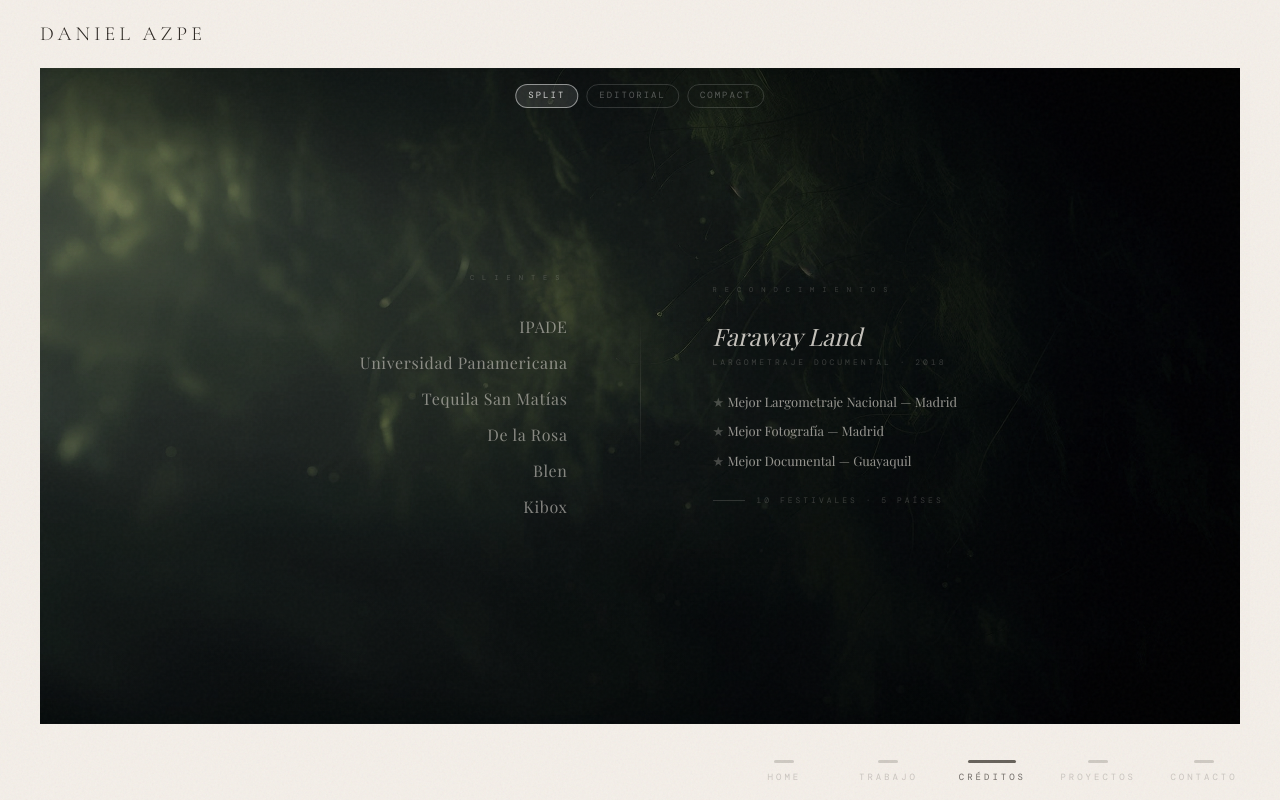
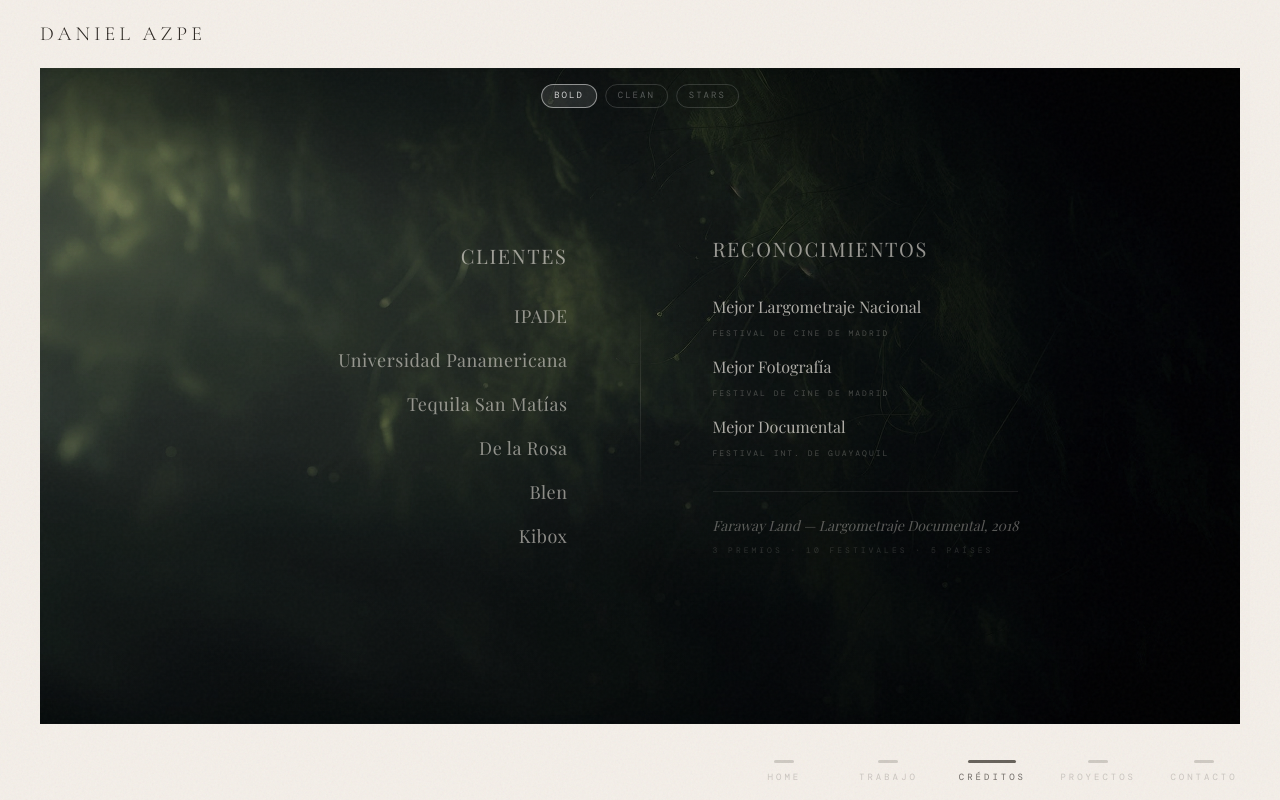
Before and after one commit to daazpe-glitch/website, a Next.js app: page / in a window 1280 px wide. Both pictures are taken after a click on the button "CRÉDITOS". Built offline with nearby package versions, Linux system fonts and the light colour scheme; a web font is replaced by a local one.

Commit message:
3 créditos split variants: bold, clean, stars — awards prominent

```diff
--- a/app/page.tsx
+++ b/app/page.tsx
@@ -88,7 +88,7 @@ export default function Home() {
     crema: { bg: "#f5f0ea", text: "#2a2520" },
   };
   const [entered, setEntered] = useState(false);
-  const [creditStyle, setCreditStyle] = useState<"A" | "B" | "C">("A");
+  const [creditStyle, setCreditStyle] = useState<"A" | "A2" | "A3" | "B" | "C">("A");
 
   const goTo = useCallback((target: SectionKey) => {
     const fromIdx = navItems.indexOf(active);
@@ -152,103 +152,139 @@ export default function Home() {
     <div className="absolute inset-0">
       {/* Style switcher */}
       <div className="absolute top-4 left-1/2 -translate-x-1/2 z-30 flex gap-2">
-        {(["A", "B", "C"] as const).map((s) => (
+        {(["A", "A2", "A3"] as const).map((s) => (
           <button key={s} onClick={(e) => { e.stopPropagation(); setCreditStyle(s); }}
             className={`font-mono text-[9px] tracking-[2px] uppercase px-3 py-1 border rounded-full transition-all cursor-pointer ${creditStyle === s ? "border-white/50 text-white/80 bg-white/10" : "border-white/15 text-white/30 hover:text-white/50"}`}>
-            {s === "A" ? "split" : s === "B" ? "editorial" : "compact"}
+            {s === "A" ? "bold" : s === "A2" ? "clean" : "stars"}
           </button>
         ))}
       </div>
 
-      {/* A: Split — clients left, awards right */}
+      {/* A: Bold — awards prominent, Faraway Land as footnote */}
       {creditStyle === "A" && (
         <div className="absolute inset-0 flex items-center justify-center bg-gradient-to-b from-black/15 via-transparent to-black/25 px-10 md:px-20 lg:px-28">
           {/* Left — Clients */}
           <div className="flex-1 flex justify-end pr-10 md:pr-16">
             <div className="max-w-[280px] text-right text-[#f5f0e8]">
-              <p className="font-mono text-[7px] tracking-[8px] uppercase opacity-20 mb-8">Clientes</p>
-              <div className="space-y-3">
+              <p className="font-display text-lg md:text-xl tracking-[0.08em] uppercase opacity-60 mb-8">Clientes</p>
+              <div className="space-y-4">
                 {["IPADE", "Universidad Panamericana", "Tequila San Matías", "De la Rosa", "Blen", "Kibox"].map((c) => (
-                  <p key={c} className="font-display text-sm md:text-base font-normal tracking-[0.04em] opacity-50">{c}</p>
+                  <p key={c} className="font-display text-base md:text-lg font-normal tracking-[0.03em] opacity-55">{c}</p>
                 ))}
               </div>
             </div>
           </div>
 
           {/* Divider */}
-          <div className="flex flex-col items-center opacity-10 mx-2 self-center">
-            <div className="w-px h-40 bg-gradient-to-b from-transparent via-[#f5f0e8] to-transparent" />
+          <div className="flex flex-col items-center opacity-12 mx-2 self-center">
+            <div className="w-px h-48 bg-gradient-to-b from-transparent via-[#f5f0e8] to-transparent" />
           </div>
 
-          {/* Right — Awards */}
+          {/* Right — Awards as main, project as footnote */}
           <div className="flex-1 flex justify-start pl-10 md:pl-16">
-            <div className="max-w-[320px] text-left text-[#f5f0e8]">
-              <p className="font-mono text-[7px] tracking-[8px] uppercase opacity-20 mb-6">Reconocimientos</p>
-              <h3 className="font-display text-lg md:text-2xl font-normal italic opacity-80 mb-1">Faraway Land</h3>
-              <p className="font-mono text-[8px] tracking-[3px] uppercase opacity-20 mb-6">Largometraje Documental · 2018</p>
-              <div className="space-y-2.5">
-                <p className="font-display text-[13px] opacity-60"><span className="opacity-40">★</span> Mejor Largometraje Nacional — Madrid</p>
-                <p className="font-display text-[13px] opacity-60"><span className="opacity-40">★</span> Mejor Fotografía — Madrid</p>
-                <p className="font-display text-[13px] opacity-60"><span className="opacity-40">★</span> Mejor Documental — Guayaquil</p>
+            <div className="max-w-[340px] text-left text-[#f5f0e8]">
+              <p className="font-display text-lg md:text-xl tracking-[0.08em] uppercase opacity-60 mb-8">Reconocimientos</p>
+              <div className="space-y-3">
+                <p className="font-display text-[15px] md:text-base opacity-70">Mejor Largometraje Nacional</p>
+                <p className="font-mono text-[8px] tracking-[2px] uppercase opacity-25 -mt-1">Festival de Cine de Madrid</p>
+                <p className="font-display text-[15px] md:text-base opacity-70 pt-1">Mejor Fotografía</p>
+                <p className="font-mono text-[8px] tracking-[2px] uppercase opacity-25 -mt-1">Festival de Cine de Madrid</p>
+                <p className="font-display text-[15px] md:text-base opacity-70 pt-1">Mejor Documental</p>
+                <p className="font-mono text-[8px] tracking-[2px] uppercase opacity-25 -mt-1">Festival Int. de Guayaquil</p>
               </div>
-              <div className="mt-6 flex items-center gap-3">
-                <span className="w-8 h-px bg-[#f5f0e8]/15" />
-                <p className="font-mono text-[8px] tracking-[3px] uppercase opacity-20">10 festivales · 5 países</p>
+              <div className="mt-8 pt-6 border-t border-[#f5f0e8]/8">
+                <p className="font-display text-sm italic opacity-35">Faraway Land — Largometraje Documental, 2018</p>
+                <p className="font-mono text-[8px] tracking-[3px] uppercase opacity-15 mt-2">3 premios · 10 festivales · 5 países</p>
               </div>
             </div>
           </div>
         </div>
       )}
 
-      {/* B: Editorial — centered, stacked, credits-roll style */}
-      {creditStyle === "B" && (
-        <div className="absolute inset-0 flex items-center justify-center bg-gradient-to-b from-black/20 via-transparent to-black/25 px-8">
-          <div className="max-w-xl text-center text-[#f5f0e8]">
-            {/* Clients */}
-            <p className="font-mono text-[7px] tracking-[8px] uppercase opacity-15 mb-6">Han confiado en mi trabajo</p>
-            <p className="font-display text-sm md:text-base tracking-[0.08em] opacity-40 leading-loose">
-              IPADE · U. Panamericana · Tequila San Matías · De la Rosa · Blen · Kibox
-            </p>
+      {/* A2: Clean — bigger titles, no labels, more breathing room */}
+      {creditStyle === "A2" && (
+        <div className="absolute inset-0 flex items-center justify-center bg-gradient-to-b from-black/15 via-transparent to-black/25 px-10 md:px-20 lg:px-28">
+          {/* Left — Clients */}
+          <div className="flex-1 flex justify-end pr-10 md:pr-16">
+            <div className="max-w-[260px] text-right text-[#f5f0e8]">
+              <p className="font-mono text-[8px] tracking-[6px] uppercase opacity-25 mb-10">Clientes</p>
+              {["IPADE", "U. Panamericana", "Tequila San Matías", "De la Rosa", "Blen", "Kibox"].map((c) => (
+                <p key={c} className="font-display text-sm md:text-[15px] font-normal tracking-[0.05em] opacity-50 mb-2.5">{c}</p>
+              ))}
+            </div>
+          </div>
 
-            {/* Divider */}
-            <div className="w-12 h-px bg-[#f5f0e8]/10 mx-auto my-8" />
+          {/* Divider */}
+          <div className="flex flex-col items-center opacity-10 mx-4 self-center">
+            <div className="w-px h-44 bg-gradient-to-b from-transparent via-[#f5f0e8] to-transparent" />
+          </div>
 
-            {/* Featured work */}
-            <h3 className="font-display text-2xl md:text-4xl font-normal italic opacity-85 mb-2">Faraway Land</h3>
-            <p className="font-mono text-[8px] tracking-[4px] uppercase opacity-20 mb-6">Largometraje Documental · 2018</p>
-
-            <div className="space-y-1.5 mb-6">
-              <p className="font-display text-[13px] opacity-55">Mejor Largometraje Nacional — Festival de Cine de Madrid</p>
-              <p className="font-display text-[13px] opacity-55">Mejor Fotografía — Festival de Cine de Madrid</p>
-              <p className="font-display text-[13px] opacity-55">Mejor Documental — Festival Int. de Guayaquil</p>
+          {/* Right — Awards clean */}
+          <div className="flex-1 flex justify-start pl-10 md:pl-16">
+            <div className="max-w-[320px] text-left text-[#f5f0e8]">
+              <p className="font-mono text-[8px] tracking-[6px] uppercase opacity-25 mb-10">Reconocimientos</p>
+              <div className="space-y-5">
+                <div>
+                  <p className="font-display text-base md:text-lg opacity-75">Mejor Largometraje Nacional</p>
+                  <p className="font-display text-xs italic opacity-30 mt-0.5">Madrid Pnr.</p>
+                </div>
+                <div>
+                  <p className="font-display text-base md:text-lg opacity-75">Mejor Fotografía</p>
+                  <p className="font-display text-xs italic opacity-30 mt-0.5">Madrid Pnr.</p>
+                </div>
+                <div>
+                  <p className="font-display text-base md:text-lg opacity-75">Mejor Documental</p>
+                  <p className="font-display text-xs italic opacity-30 mt-0.5">Guayaquil — Iguana Dorada</p>
+                </div>
+              </div>
+              <div className="mt-8 flex items-center gap-3 opacity-20">
+                <span className="w-10 h-px bg-[#f5f0e8]" />
+                <p className="font-mono text-[7px] tracking-[3px] uppercase">Faraway Land · 2018 · 10 festivales</p>
+              </div>
             </div>
-
-            <p className="font-mono text-[8px] tracking-[4px] uppercase opacity-15">3 premios · 10 festivales · 5 países</p>
           </div>
         </div>
       )}
 
-      {/* C: Compact — minimal, just the highlights */}
-      {creditStyle === "C" && (
-        <div className="absolute inset-0 flex items-end justify-between bg-gradient-to-t from-black/40 via-transparent to-transparent px-10 md:px-16 pb-10 md:pb-16">
+      {/* A3: Stars — awards with star accents, more visual hierarchy */}
+      {creditStyle === "A3" && (
+        <div className="absolute inset-0 flex items-center justify-center bg-gradient-to-b from-black/15 via-transparent to-black/25 px-10 md:px-20 lg:px-28">
           {/* Left — Clients */}
-          <div className="text-left text-[#f5f0e8]">
-            <p className="font-mono text-[7px] tracking-[6px] uppercase opacity-20 mb-4">Clientes</p>
-            <p className="font-display text-xs md:text-sm tracking-[0.03em] opacity-40 leading-loose">
-              IPADE · U. Panamericana<br />San Matías · De la Rosa<br />Blen · Kibox
-            </p>
+          <div className="flex-1 flex justify-end pr-10 md:pr-16">
+            <div className="max-w-[260px] text-right text-[#f5f0e8]">
+              <p className="font-display text-base md:text-lg tracking-[0.1em] uppercase opacity-50 mb-8">Clientes</p>
+              <p className="font-display text-sm md:text-[15px] opacity-45 leading-[2.2]">
+                IPADE<br />Universidad Panamericana<br />Tequila San Matías<br />De la Rosa<br />Blen<br />Kibox
+              </p>
+            </div>
           </div>
 
-          {/* Right — Awards */}
-          <div className="text-right text-[#f5f0e8] max-w-[300px]">
-            <h3 className="font-display text-xl md:text-2xl font-normal italic opacity-80 mb-1">Faraway Land</h3>
-            <p className="font-mono text-[7px] tracking-[3px] uppercase opacity-20 mb-4">2018</p>
-            <p className="font-display text-[12px] opacity-45 leading-relaxed">
-              Mejor Largometraje Nacional<br />
-              Mejor Fotografía<br />
-              Mejor Documental
-            </p>
-            <p className="font-mono text-[8px] tracking-[3px] uppercase opacity-15 mt-4">10 festivales · 5 países</p>
+          {/* Divider */}
+          <div className="flex flex-col items-center opacity-12 mx-3 self-center">
+            <div className="w-px h-44 bg-gradient-to-b from-transparent via-[#f5f0e8] to-transparent" />
+          </div>
+
+          {/* Right — Awards with stars */}
+          <div className="flex-1 flex justify-start pl-10 md:pl-16">
+            <div className="max-w-[340px] text-left text-[#f5f0e8]">
+              <p className="font-display text-base md:text-lg tracking-[0.1em] uppercase opacity-50 mb-8">Reconocimientos</p>
+              <div className="space-y-4">
+                {[
+                  { award: "Mejor Largometraje Nacional", fest: "Festival de Cine de Madrid" },
+                  { award: "Mejor Fotografía", fest: "Festival de Cine de Madrid" },
+                  { award: "Mejor Documental", fest: "Festival Int. de Guayaquil" },
+                ].map(({ award, fest }) => (
+                  <div key={award} className="flex items-start gap-3">
+                    <span className="font-display text-lg opacity-30 mt-0.5">✦</span>
+                    <div>
+                      <p className="font-display text-[15px] md:text-base opacity-75">{award}</p>
+                      <p className="font-mono text-[7px] tracking-[2px] uppercase opacity-25 mt-0.5">{fest}</p>
+                    </div>
+                  </div>
+                ))}
+              </div>
+              <p className="font-display text-xs italic opacity-25 mt-8">Faraway Land — Documental, 2018 · 10 festivales · 5 países</p>
+            </div>
           </div>
         </div>
       )}
```
